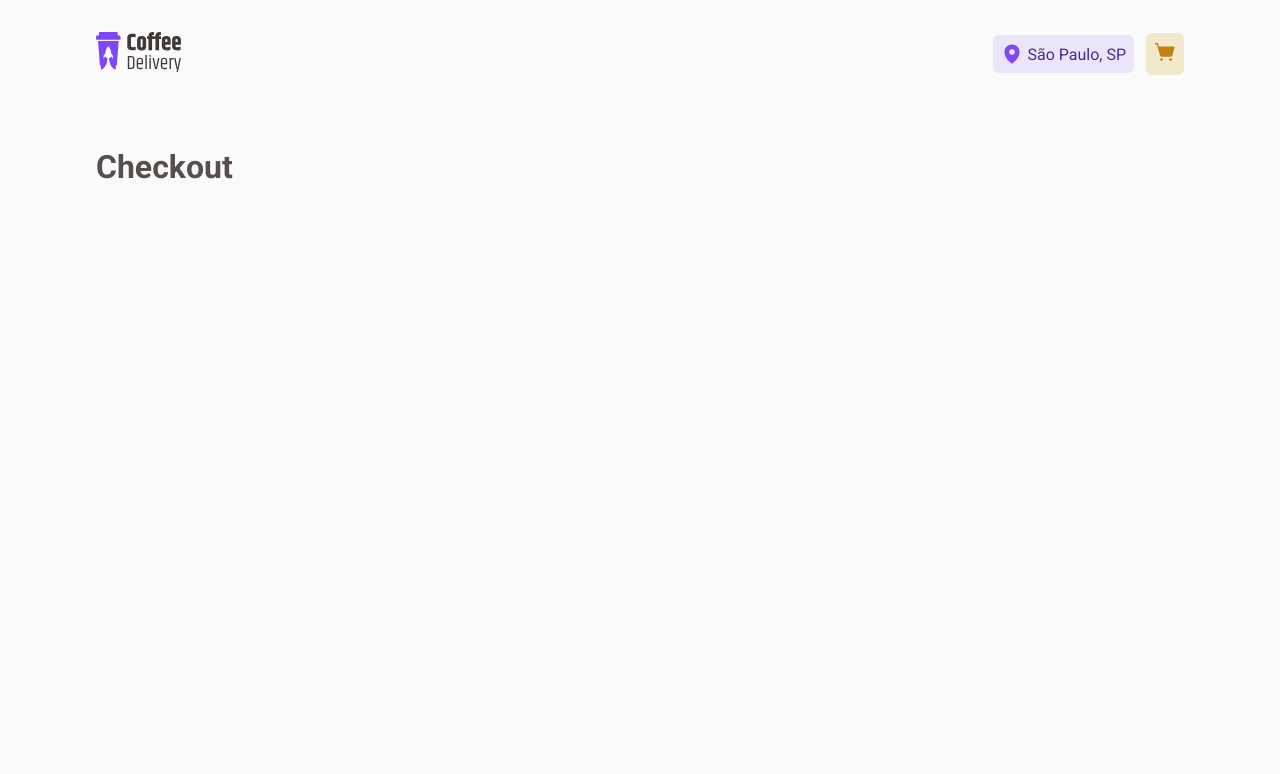
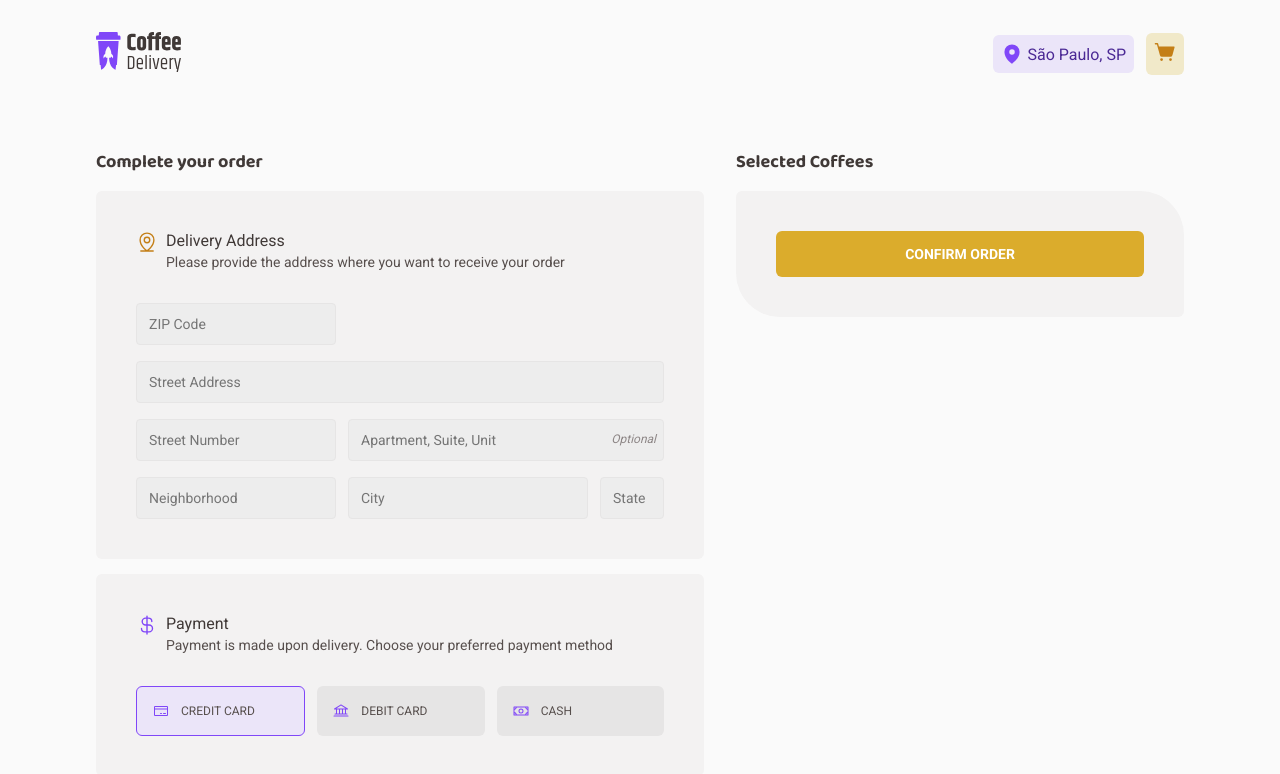
Before and after one commit to lucastenani/coffee_delivery, a React (Vite) app: page /checkout in a window 1280 px wide. Shown: the top 774 px of the page. Built offline with nearby package versions, Linux system fonts and the light colour scheme.

Commit message:
Partial checkout page created to continue form functionality

```diff
--- a/src/pages/Checkout/index.tsx
+++ b/src/pages/Checkout/index.tsx
@@ -1,3 +1,187 @@
+import { ChangeEvent, useState } from 'react'
+import {
+  Bank,
+  CreditCard,
+  CurrencyDollar,
+  MapPinLine,
+  Money,
+} from '@phosphor-icons/react'
+
+import {
+  BaseInput,
+  CheckoutContainer,
+  ConfirmOrderButton,
+  ConfirmOrderCard,
+  ConfirmOrderContainer,
+  FormCard,
+  FormCardAddress,
+  FormCardText,
+  FormContainer,
+  MediumInput,
+  OptionalLabel,
+  OptionalText,
+  PaymentFormCard,
+  PaymentMethodLabel,
+  PaymentMethods,
+  SmallerInput,
+} from './styles'
+
+type SelectedPaymentMethodType = 'creditCard' | 'debitCard' | 'cash'
+
 export function Checkout() {
-  return <h1>Checkout</h1>
+  const [selectedPaymentMethod, setSelectedPaymentMethod] =
+    useState<SelectedPaymentMethodType>('creditCard')
+
+  const handlePaymentMethodChange = (event: ChangeEvent<HTMLInputElement>) => {
+    const selectedValue = event.target.value as SelectedPaymentMethodType
+    setSelectedPaymentMethod(selectedValue)
+  }
+
+  return (
+    <CheckoutContainer>
+      <form>
+        <FormContainer>
+          <h1>Complete your order</h1>
+          <FormCard>
+            <FormCardText>
+              <MapPinLine size={22} />
+              <div>
+                <p>Delivery Address</p>
+                <span>
+                  Please provide the address where you want to receive your
+                  order
+                </span>
+              </div>
+            </FormCardText>
+            <FormCardAddress>
+              <div>
+                <MediumInput
+                  type="number"
+                  name="zipCode"
+                  id="zipCode"
+                  placeholder="ZIP Code"
+                  required
+                />
+              </div>
+              <div>
+                <BaseInput
+                  type="text"
+                  name="streetAddress"
+                  id="streetAddress"
+                  placeholder="Street Address"
+                  required
+                />
+              </div>
+              <div>
+                <MediumInput
+                  type="number"
+                  name="streetNumber"
+                  id="streetNumber"
+                  placeholder="Street Number"
+                  required
+                />
+                <OptionalLabel>
+                  <BaseInput
+                    type="text"
+                    name="complement"
+                    id="complement"
+                    placeholder="Apartment, Suite, Unit"
+                  />
+                  <OptionalText>Optional</OptionalText>
+                </OptionalLabel>
+              </div>
+              <div>
+                <MediumInput
+                  type="text"
+                  name="neighborhood"
+                  id="neighborhood"
+                  placeholder="Neighborhood"
+                  required
+                />
+
+                <BaseInput
+                  type="text"
+                  name="city"
+                  id="city"
+                  placeholder="City"
+                  required
+                />
+
+                <SmallerInput
+                  type="text"
+                  name="state"
+                  id="state"
+                  placeholder="State"
+                  required
+                />
+              </div>
+            </FormCardAddress>
+          </FormCard>
+          <PaymentFormCard>
+            <FormCardText>
+              <CurrencyDollar size={22} />
+              <div>
+                <p>Payment</p>
+                <span>
+                  Payment is made upon delivery. Choose your preferred payment
+                  method
+                </span>
+              </div>
+            </FormCardText>
+            <PaymentMethods>
+              <PaymentMethodLabel
+                tabIndex={1}
+                checked={selectedPaymentMethod === 'creditCard'}
+              >
+                <input
+                  type="radio"
+                  name="paymentMethod"
+                  value="creditCard"
+                  onChange={handlePaymentMethodChange}
+                  defaultChecked
+                  required
+                />
+                <CreditCard size={16} />
+                Credit Card
+              </PaymentMethodLabel>
+              <PaymentMethodLabel
+                tabIndex={2}
+                checked={selectedPaymentMethod === 'debitCard'}
+              >
+                <input
+                  type="radio"
+                  name="paymentMethod"
+                  value="debitCard"
+                  onChange={handlePaymentMethodChange}
+                  required
+                />
+                <Bank size={16} />
+                Debit Card
+              </PaymentMethodLabel>
+              <PaymentMethodLabel
+                tabIndex={3}
+                checked={selectedPaymentMethod === 'cash'}
+              >
+                <input
+                  type="radio"
+                  name="paymentMethod"
+                  value="cash"
+                  onChange={handlePaymentMethodChange}
+                  required
+                />
+                <Money size={16} />
+                Cash
+              </PaymentMethodLabel>
+            </PaymentMethods>
+          </PaymentFormCard>
+        </FormContainer>
+        <ConfirmOrderContainer>
+          <h2>Selected Coffees</h2>
+          <ConfirmOrderCard>
+            <ConfirmOrderButton type="submit">Confirm Order</ConfirmOrderButton>
+          </ConfirmOrderCard>
+        </ConfirmOrderContainer>
+      </form>
+    </CheckoutContainer>
+  )
 }
--- /dev/null
+++ b/src/pages/Checkout/styles.ts
@@ -0,0 +1,178 @@
+import styled from 'styled-components'
+
+export const CheckoutContainer = styled.main`
+  form {
+    display: flex;
+    flex-wrap: wrap;
+    gap: 2rem;
+
+    @media (max-width: 768px) {
+      flex-direction: column;
+    }
+  }
+
+  h1,
+  h2 {
+    font-family: ${(props) => props.theme.baloo};
+    color: ${(props) => props.theme['base-subtitle']};
+    font-size: 1.125rem;
+  }
+
+  section {
+    display: flex;
+    flex-direction: column;
+    gap: 0.9375rem;
+    flex: 1;
+
+    @media (max-width: 768px) {
+      max-width: none;
+    }
+  }
+`
+export const baseCard = styled.article`
+  background-color: ${(props) => props.theme['base-card']};
+  padding: 2.5rem;
+
+  display: flex;
+  flex-direction: column;
+`
+
+export const FormContainer = styled.section`
+  max-width: 40rem;
+`
+
+export const FormCard = styled(baseCard)`
+  gap: 2rem;
+  border-radius: 6px;
+
+  svg {
+    color: ${(props) => props.theme['primary-hover']};
+  }
+`
+
+export const FormCardText = styled.div`
+  display: flex;
+  gap: 0.5rem;
+
+  p {
+    color: ${(props) => props.theme['base-subtitle']};
+    line-height: 130%;
+  }
+
+  span {
+    font-size: 0.875rem;
+    line-height: 130%;
+  }
+`
+
+export const FormCardAddress = styled.div`
+  display: flex;
+  flex-direction: column;
+  gap: 1rem;
+
+  div {
+    display: flex;
+    flex-wrap: wrap;
+    gap: 0.75rem;
+  }
+`
+
+export const BaseInput = styled.input`
+  padding: 0.75rem;
+  border-radius: 4px;
+  border: 1px solid ${(props) => props.theme['base-button']};
+  background: ${(props) => props.theme['base-input']};
+  flex: 1;
+  font-size: 0.875rem;
+`
+
+export const SmallerInput = styled(BaseInput)`
+  max-width: 4rem;
+`
+export const MediumInput = styled(BaseInput)`
+  max-width: 12.5rem;
+`
+
+export const OptionalLabel = styled.div`
+  flex: 1;
+  position: relative;
+`
+
+export const OptionalText = styled.span`
+  font-size: 0.75rem;
+  color: ${(props) => props.theme['base-label']};
+  position: absolute;
+  font-style: italic;
+  top: 0.8rem;
+  right: 0.5rem;
+`
+
+export const PaymentFormCard = styled(FormCard)`
+  svg {
+    color: ${(props) => props.theme.secondary};
+  }
+`
+
+export const PaymentMethods = styled.div`
+  display: flex;
+  gap: 0.75rem;
+  flex-wrap: wrap;
+
+  input {
+    display: none;
+  }
+
+  input[type='radio']:checked + label {
+    background-color: ${(props) => props.theme.white};
+  }
+`
+interface PaymentMethodProps {
+  checked: boolean
+}
+
+export const PaymentMethodLabel = styled.label<PaymentMethodProps>`
+  flex: 1;
+  font-size: 0.75rem;
+  text-transform: uppercase;
+  padding: 1rem;
+  border-radius: 6px;
+  cursor: pointer;
+
+  display: flex;
+  align-items: center;
+  gap: 0.75rem;
+
+  background-color: ${(props) =>
+    props.checked ? props.theme['purple-light'] : props.theme['base-button']};
+
+  border: ${(props) =>
+    props.checked ? `1px solid ${props.theme.secondary}` : 0};
+
+  &:hover {
+    background-color: ${(props) => props.theme['base-hover']};
+    color: ${(props) => props.theme['base-subtitle']};
+  }
+
+  &:focus {
+    box-shadow: 0 0 0 2px ${(props) => props.theme.secondary};
+  }
+`
+
+export const ConfirmOrderContainer = styled.section`
+  max-width: 28rem;
+`
+
+export const ConfirmOrderCard = styled(baseCard)`
+  border-radius: 6px 44px;
+`
+export const ConfirmOrderButton = styled.button`
+  padding: 0.75rem 0.5rem;
+  border: 0;
+  border-radius: 6px;
+  font-size: 0.875rem;
+  font-weight: 700;
+  line-height: 160%;
+  text-transform: uppercase;
+  background: ${(props) => props.theme.primary};
+  color: ${(props) => props.theme.white};
+`
```
